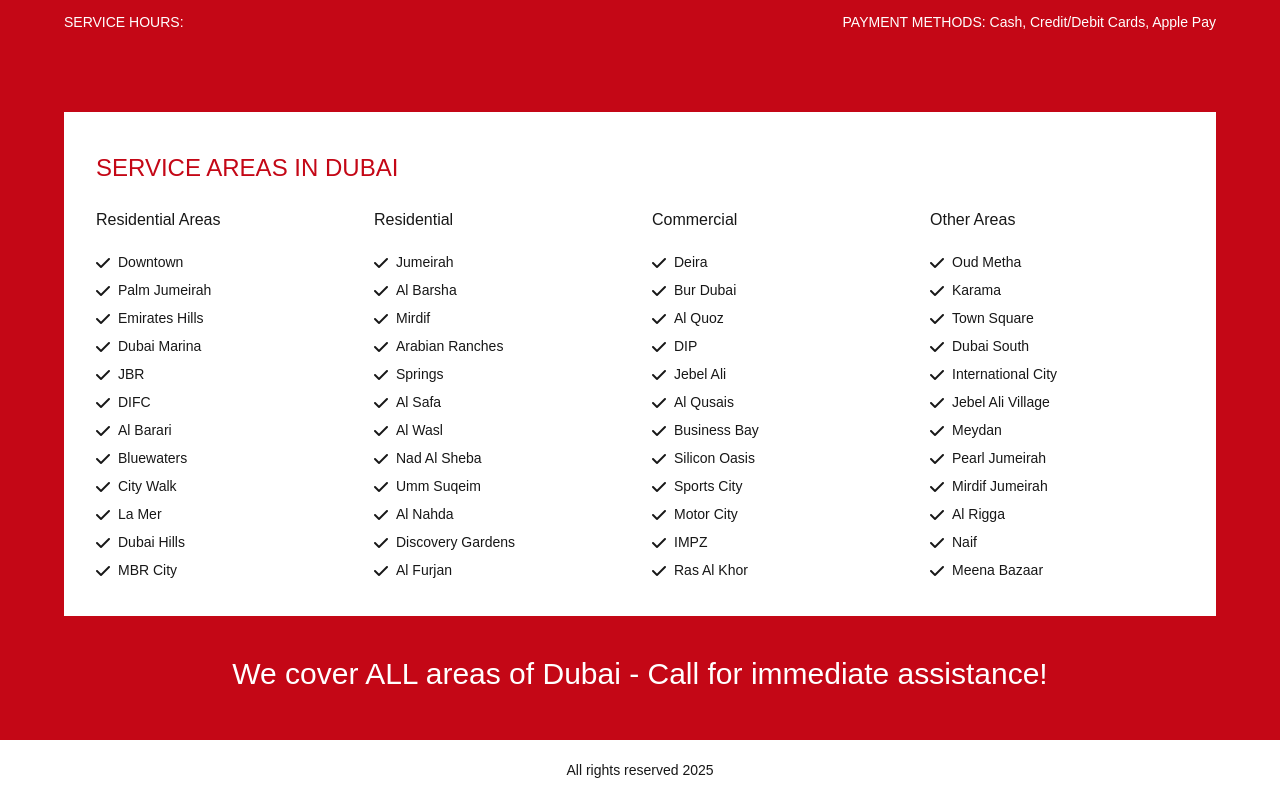
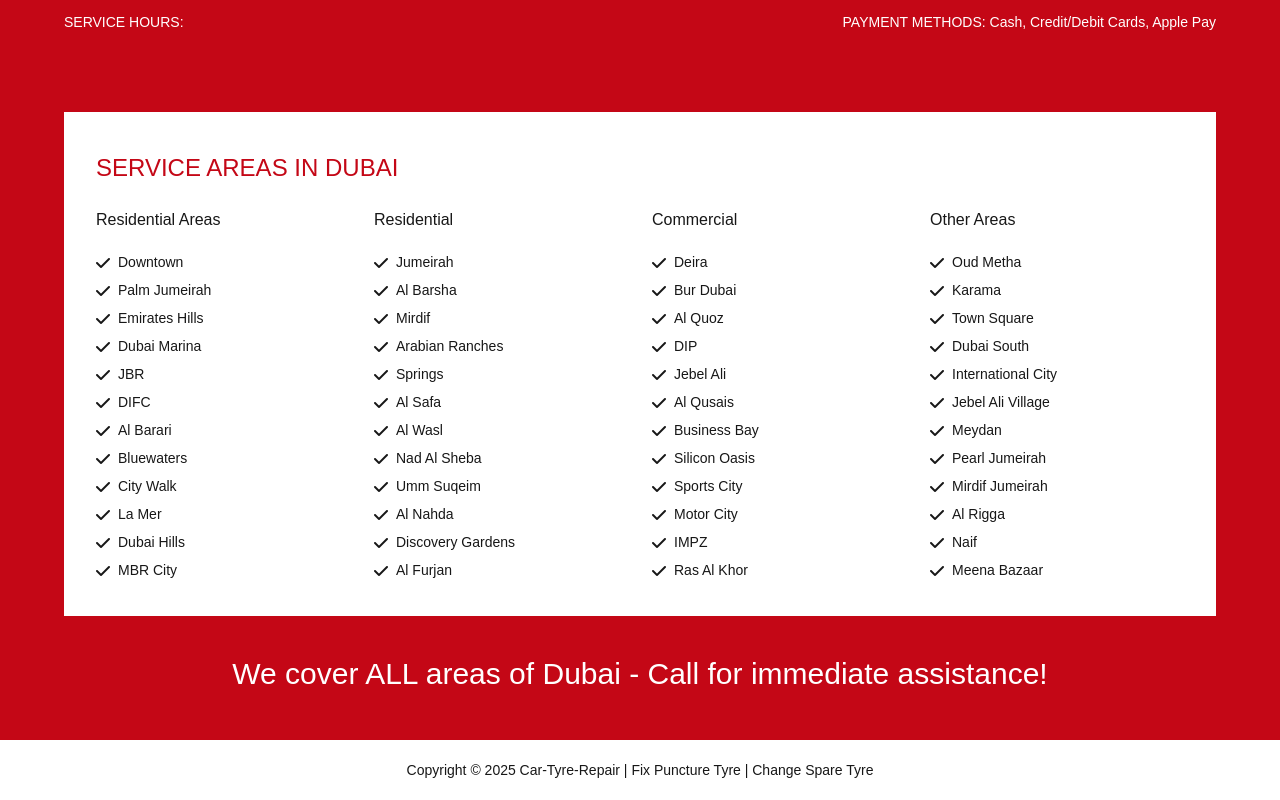
Before and after one commit to bajwa315/car_tyre_repair, a Next.js app: page / in a window 1280 px wide. Shown: the part 7594-8394 px from the top of the page. Built offline with nearby package versions, Linux system fonts and the light colour scheme; a web font is replaced by a local one.

Commit message:
Footer.jsx

```diff
--- a/src/components/Footer.jsx
+++ b/src/components/Footer.jsx
@@ -103,7 +103,7 @@ const Footer =() => {
       </footer>
       <div className='bg-white py-2  mt-2'>
         <p className='py-3 text-center text-sm font-normal '>
-          All rights reserved 2025
+          Copyright © 2025 Car-Tyre-Repair | Fix Puncture Tyre | Change Spare Tyre
         </p>
       </div>
     </div>
```
